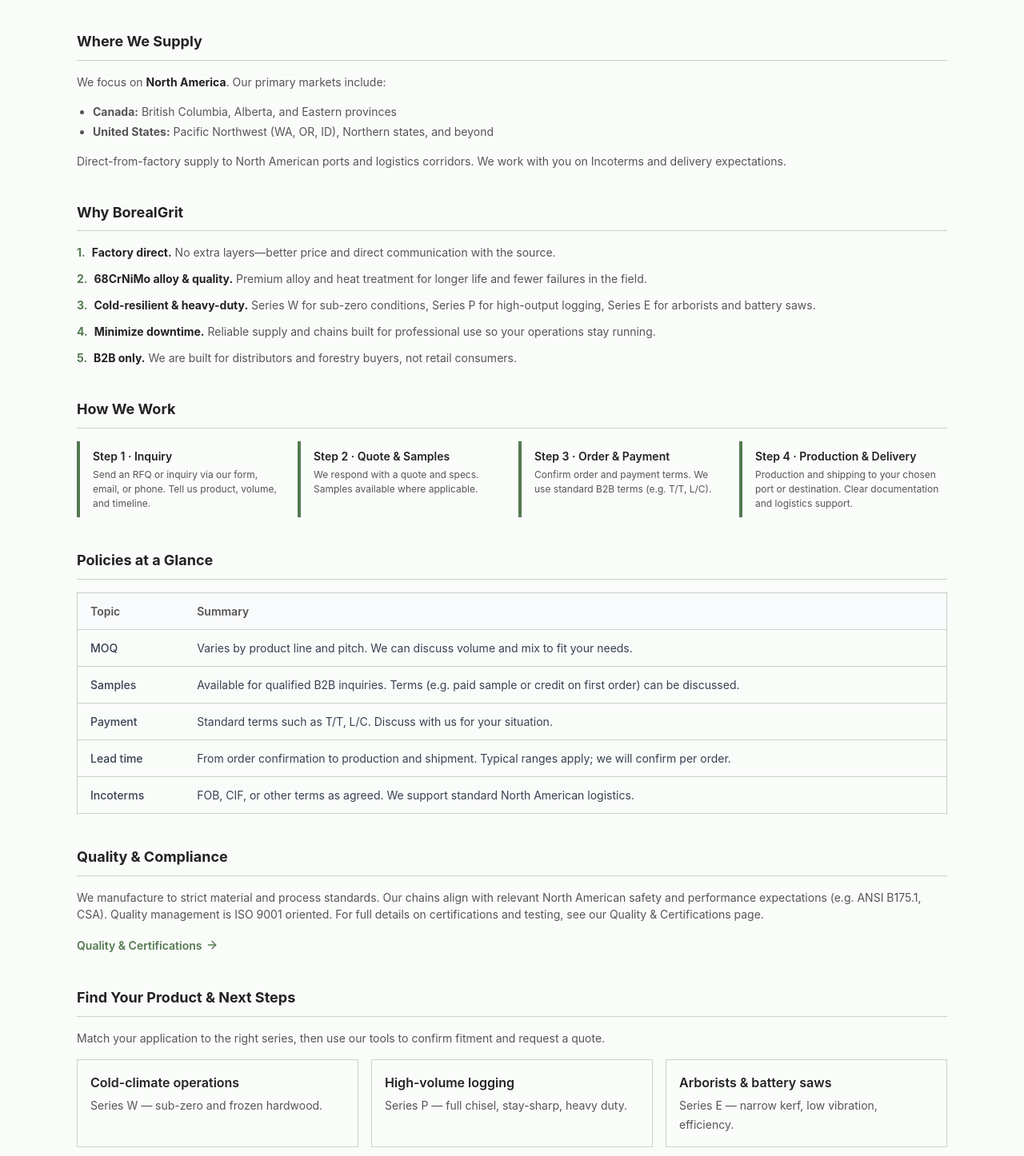
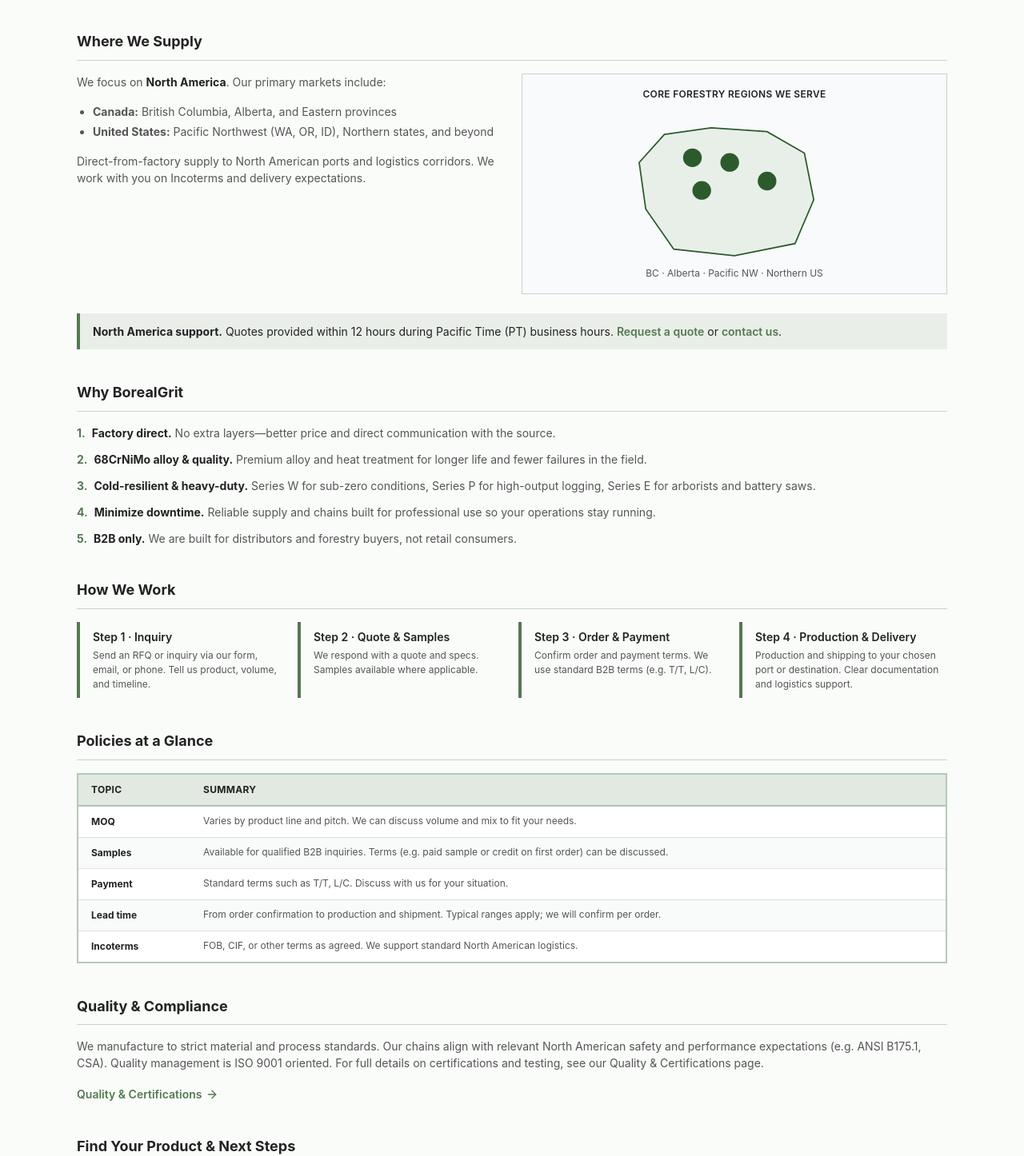
Before and after one commit to LoganOYoung/chainsaw-chain-supplier-borealgrit, a Next.js app: page /for-buyers/distributors in a window 1280 px wide. Shown: the part 715-2161 px from the top of the page at 80% size. Built offline with nearby package versions, Linux system fonts and the light colour scheme.

Commit message:
Distributors: NA map, PT response time, policies table style, RFQ CTA

```diff
--- a/app/for-buyers/distributors/page.tsx
+++ b/app/for-buyers/distributors/page.tsx
@@ -83,6 +83,8 @@ export default function DistributorsPage() {
         {/* Where We Supply */}
         <section className="mb-10">
           <h2 className="text-lg font-bold text-text-main mb-4 border-b border-forest-brand/30 pb-2">Where We Supply</h2>
+          <div className="grid md:grid-cols-2 gap-6 items-start">
+            <div>
               <p className="text-text-body text-sm mb-4">
                 We focus on <strong className="text-text-main">North America</strong>. Our primary markets include:
               </p>
@@ -93,6 +95,24 @@ export default function DistributorsPage() {
               <p className="text-text-body text-sm">
                 Direct-from-factory supply to North American ports and logistics corridors. We work with you on Incoterms and delivery expectations.
               </p>
+            </div>
+            <div className="bg-gray-50 border border-forest-brand/30 rounded-none p-4 flex flex-col items-center justify-center min-h-[200px]">
+              <p className="text-xs font-semibold text-text-main uppercase tracking-wide mb-3">Core forestry regions we serve</p>
+              <svg viewBox="0 0 240 160" className="w-full max-w-[280px] h-auto" aria-hidden>
+                <path fill="#e8efe8" stroke="#2d5a2d" strokeWidth="1.5" d="M45 25 L95 18 L155 22 L195 45 L205 95 L185 142 L120 155 L55 148 L25 105 L18 55 Z" />
+                <circle cx="75" cy="50" r="10" fill="#2d5a2d" aria-hidden />
+                <circle cx="115" cy="55" r="10" fill="#2d5a2d" aria-hidden />
+                <circle cx="85" cy="85" r="10" fill="#2d5a2d" aria-hidden />
+                <circle cx="155" cy="75" r="10" fill="#2d5a2d" aria-hidden />
+              </svg>
+              <p className="text-xs text-text-body mt-2">BC · Alberta · Pacific NW · Northern US</p>
+            </div>
+          </div>
+          <div className="mt-6 bg-forest-brand/10 border-l-4 border-forest-brand rounded-none px-4 py-3">
+            <p className="text-sm text-text-main">
+              <strong>North America support.</strong> Quotes provided within 12 hours during Pacific Time (PT) business hours. <Link href="/request-quote" className="text-forest-brand font-semibold hover:underline">Request a quote</Link> or <Link href="/contact" className="text-forest-brand font-semibold hover:underline">contact us</Link>.
+            </p>
+          </div>
         </section>
 
         {/* Why BorealGrit */}
@@ -148,34 +168,34 @@ export default function DistributorsPage() {
         {/* Policies at a Glance */}
         <section className="mb-10">
           <h2 className="text-lg font-bold text-text-main mb-4 border-b border-forest-brand/30 pb-2">Policies at a Glance</h2>
-          <div className="table-responsive -mx-4 sm:mx-0">
-            <table className="w-full min-w-[400px] text-sm border border-forest-brand/30">
+          <div className="table-responsive -mx-4 sm:mx-0 overflow-hidden rounded-none border-2 border-forest-brand/40">
+            <table className="w-full min-w-[400px] text-xs border-collapse">
               <thead>
-                <tr className="bg-gray-50">
-                  <th className="text-left px-4 py-3 font-semibold">Topic</th>
-                  <th className="text-left px-4 py-3 font-semibold">Summary</th>
+                <tr className="bg-forest-brand/15 border-b-2 border-forest-brand/40">
+                  <th className="text-left px-4 py-2.5 font-bold text-text-main uppercase tracking-wide">Topic</th>
+                  <th className="text-left px-4 py-2.5 font-bold text-text-main uppercase tracking-wide">Summary</th>
                 </tr>
               </thead>
-              <tbody className="text-industrial">
-                <tr className="border-t border-forest-brand/30">
-                  <td className="px-4 py-3 font-medium">MOQ</td>
-                  <td className="px-4 py-3">Varies by product line and pitch. We can discuss volume and mix to fit your needs.</td>
+              <tbody className="text-text-body">
+                <tr className="border-b border-forest-brand/20 bg-white">
+                  <td className="px-4 py-2.5 font-bold text-text-main align-top w-[120px] sm:w-[140px]">MOQ</td>
+                  <td className="px-4 py-2.5 leading-snug">Varies by product line and pitch. We can discuss volume and mix to fit your needs.</td>
                 </tr>
-                <tr className="border-t border-forest-brand/30">
-                  <td className="px-4 py-3 font-medium">Samples</td>
-                  <td className="px-4 py-3">Available for qualified B2B inquiries. Terms (e.g. paid sample or credit on first order) can be discussed.</td>
+                <tr className="border-b border-forest-brand/20 bg-gray-50/80">
+                  <td className="px-4 py-2.5 font-bold text-text-main align-top">Samples</td>
+                  <td className="px-4 py-2.5 leading-snug">Available for qualified B2B inquiries. Terms (e.g. paid sample or credit on first order) can be discussed.</td>
                 </tr>
-                <tr className="border-t border-forest-brand/30">
-                  <td className="px-4 py-3 font-medium">Payment</td>
-                  <td className="px-4 py-3">Standard terms such as T/T, L/C. Discuss with us for your situation.</td>
+                <tr className="border-b border-forest-brand/20 bg-white">
+                  <td className="px-4 py-2.5 font-bold text-text-main align-top">Payment</td>
+                  <td className="px-4 py-2.5 leading-snug">Standard terms such as T/T, L/C. Discuss with us for your situation.</td>
                 </tr>
-                <tr className="border-t border-forest-brand/30">
-                  <td className="px-4 py-3 font-medium">Lead time</td>
-                  <td className="px-4 py-3">From order confirmation to production and shipment. Typical ranges apply; we will confirm per order.</td>
+                <tr className="border-b border-forest-brand/20 bg-gray-50/80">
+                  <td className="px-4 py-2.5 font-bold text-text-main align-top">Lead time</td>
+                  <td className="px-4 py-2.5 leading-snug">From order confirmation to production and shipment. Typical ranges apply; we will confirm per order.</td>
                 </tr>
-                <tr className="border-t border-forest-brand/30">
-                  <td className="px-4 py-3 font-medium">Incoterms</td>
-                  <td className="px-4 py-3">FOB, CIF, or other terms as agreed. We support standard North American logistics.</td>
+                <tr className="bg-white">
+                  <td className="px-4 py-2.5 font-bold text-text-main align-top">Incoterms</td>
+                  <td className="px-4 py-2.5 leading-snug">FOB, CIF, or other terms as agreed. We support standard North American logistics.</td>
                 </tr>
               </tbody>
             </table>
@@ -228,21 +248,21 @@ export default function DistributorsPage() {
           <div className="flex flex-wrap gap-4">
             <Link
               href="/fitment-finder"
-              className="inline-flex items-center gap-2 px-4 py-2.5 bg-forest-brand text-white font-semibold text-sm hover:bg-white hover:text-forest-brand border-2 border-transparent hover:border-forest-brand transition"
+              className="inline-flex items-center gap-2 px-4 py-2.5 bg-forest-brand text-white font-semibold text-sm hover:bg-white hover:text-forest-brand border-2 border-transparent hover:border-forest-brand transition rounded-none"
             >
               Fitment Finder <ArrowRight className="w-4 h-4" />
             </Link>
             <Link
               href="/resources"
-              className="inline-flex items-center gap-2 px-4 py-2.5 border-2 border-forest-brand text-forest-brand font-semibold text-sm hover:bg-forest-brand hover:text-white transition"
+              className="inline-flex items-center gap-2 px-4 py-2.5 border-2 border-forest-brand text-forest-brand font-semibold text-sm hover:bg-forest-brand hover:text-white transition rounded-none"
             >
               Catalogs & Resources
             </Link>
             <Link
               href="/request-quote"
-              className="inline-flex items-center gap-2 px-4 py-2.5 border-2 border-forest-brand text-forest-brand font-semibold text-sm hover:bg-forest-brand hover:text-white transition"
+              className="inline-flex items-center gap-2 px-4 py-2.5 bg-forest-brand text-white font-semibold text-sm hover:bg-white hover:text-forest-brand border-2 border-transparent hover:border-forest-brand transition rounded-none"
             >
-              Request for Quote
+              Request for Quote <ArrowRight className="w-4 h-4" />
             </Link>
           </div>
         </section>
```
Lines whose indentation alone changed are shown as unchanged.
